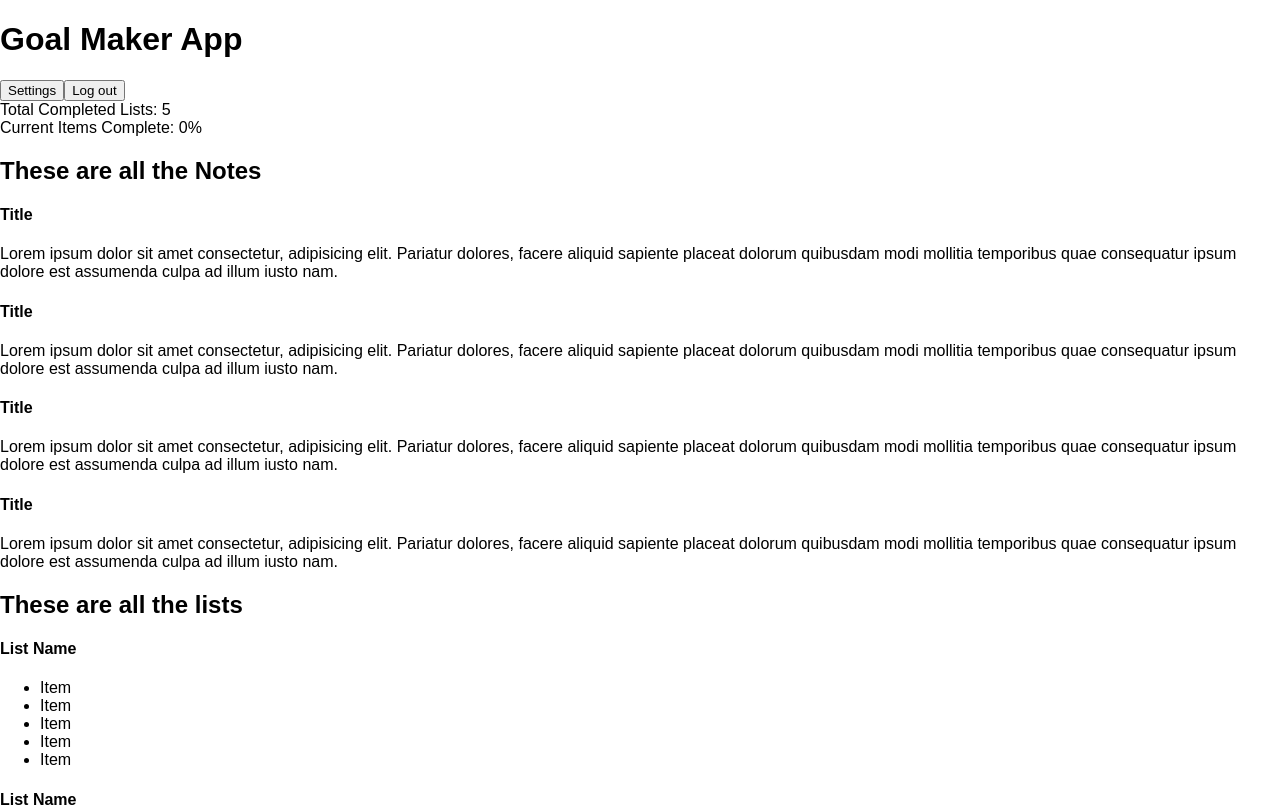
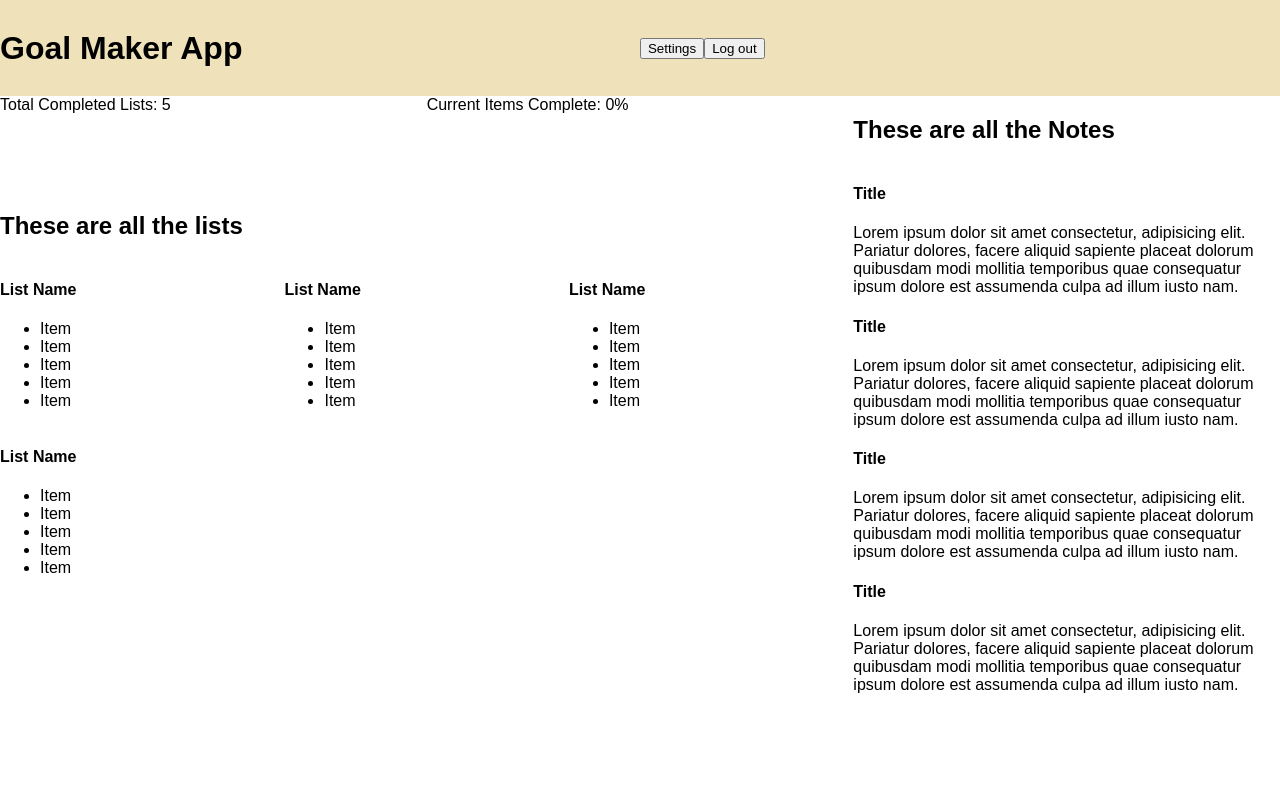
Before and after one commit to christina-ml/goal-maker-app, a React (Create React App) app: page / in a window 1280 px wide. Shown: the top 807 px of the page. Built offline with nearby package versions, Linux system fonts and the light colour scheme.

Commit message:
made containers for the Notes and Lists that are grouped together. Added CSS for those sections

```diff
--- a/src/App.css
+++ b/src/App.css
@@ -7,5 +7,32 @@ body {
 }
 
 .app {
+  display: grid;
+  grid-template-columns: 2fr 1fr;
+  grid-template-rows: 12vh 12vh auto;
+}
 
+.navbar {
+  grid-column-start: span 2;
+  background-color: #efe2ba;
+  display: grid;
+  align-items: center;
+  grid-template-columns: 1fr 1fr;
 }
+
+
+/* Grid parent */
+.list-container {
+  display: grid;
+  grid-template-columns: repeat(3, 1fr);
+}
+
+.stats {
+  display: grid;
+  grid-template-columns: 1fr 1fr;
+}
+
+.note-container {
+  height: 75vh;
+  overflow: scroll;
+}
--- a/src/components/Lists.js
+++ b/src/components/Lists.js
@@ -9,10 +9,12 @@ class Lists extends Component{
       return (
         <div className="lists">
             <h2>These are all the lists</h2>
-            <List />
-            <List />
-            <List />
-            <List />
+            <div className="list-container">
+              <List />
+              <List />
+              <List />
+              <List />
+            </div>
         </div>
       );
     }
--- a/src/components/Notes.js
+++ b/src/components/Notes.js
@@ -9,10 +9,12 @@ class Notes extends Component{
       return (
         <div className="notes">
             <h2>These are all the Notes</h2>
-            <Note />
-            <Note />
-            <Note />
-            <Note />
+            <div className="note-container">
+              <Note />
+              <Note />
+              <Note />
+              <Note />
+            </div>
         </div>
       );
     }
```
